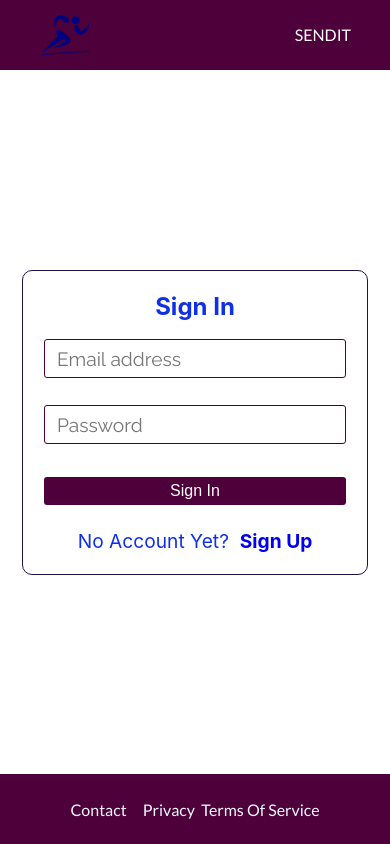
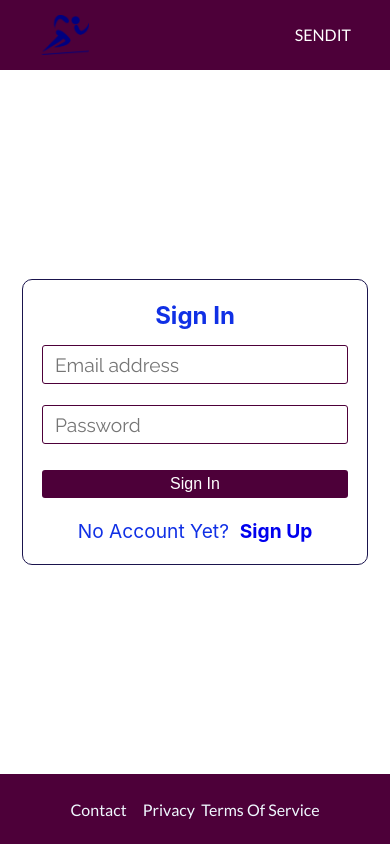
Before and after one commit to oneEyedSunday/sendit-react-frontend, a React (Create React App) app: page /signin in a window 390 px wide. Built offline with nearby package versions, Linux system fonts and the light colour scheme.

Commit message:
Reduced padding on smaller screens

```diff
--- a/src/components/forms.css
+++ b/src/components/forms.css
@@ -39,6 +39,7 @@
 
     .form__field {
         height: 50px;
+        padding: 0.3em 3px;
     }
 
     .form__field input {
```
